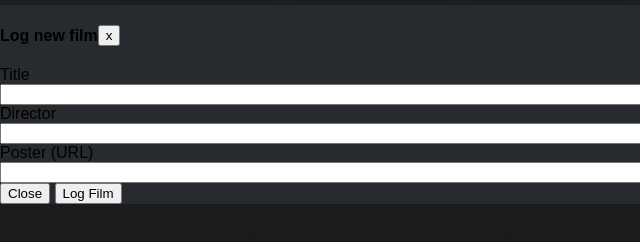
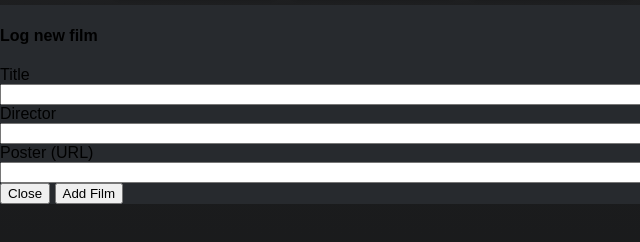
Before and after one commit to AsidyxTheHacker/film-library, a plain HTML site: page index.html in a window 1280 px wide. Shown: the part 364-606 px from the top of the page, 0-640 px from the left. Drawn offline with Linux system fonts and the light colour scheme.

```diff
--- a/index.html
+++ b/index.html
@@ -62,7 +62,6 @@
         <div class="modal-content">
             <div class="modal-header">
                 <h4>Log new film</h4>
-                <button>x</button>
             </div>
             <div class="modal-main">
                 <form id="addFilmForm">
@@ -75,14 +74,14 @@
                         <input type="text" class="form-input" id="director">
                     </div>
                     <div class="form-query">
-                        <label for="poster" class="form-label">Poster (URL)</label>
+                        <label for="poster" class="form-label">Poster <span>(URL)</span></label>
                         <input type="text" class="form-input" id="poster">
                     </div>
                 </form>
             </div>
             <div class="modal-footer">
                 <button>Close</button>
-                <button>Log Film</button>
+                <button>Add Film</button>
             </div>
         </div>
     </div>
```
